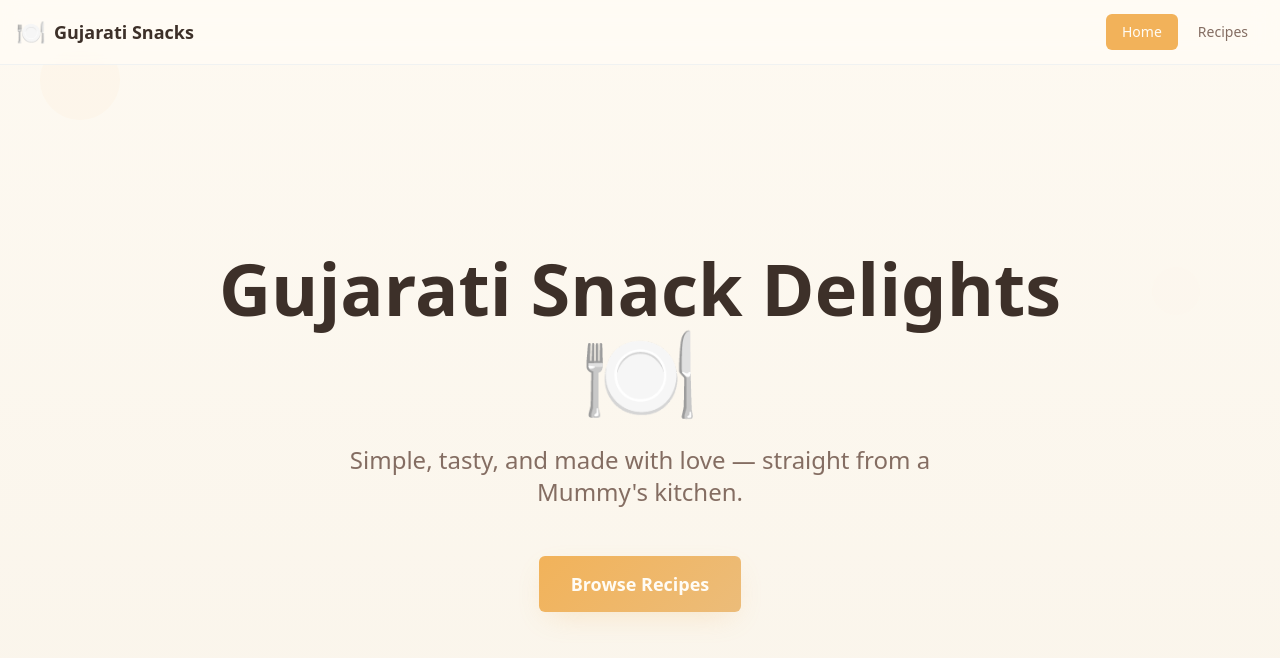
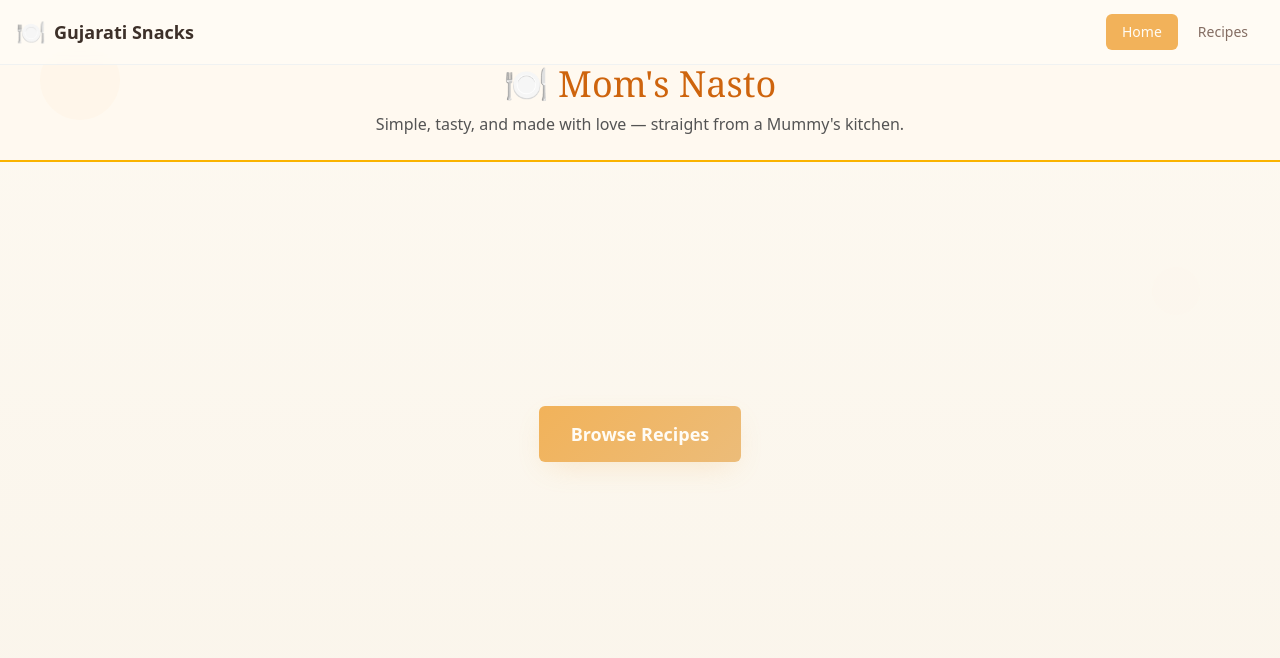
Before and after one commit to Maverickmind2025/gujarati-snack-chutney, a React (Vite) app: page / in a window 1280 px wide. Shown: the top 658 px of the page. Built offline with nearby package versions, Linux system fonts and the light colour scheme.

Commit message:
Update app banner
Replace the existing app banner with a new design that includes the title "Mom’s Nasto" and a tagline.

```diff
--- a/src/index.css
+++ b/src/index.css
@@ -49,6 +49,12 @@ All colors MUST be HSL.
     --ring: 222.2 84% 4.9%;
 
     --radius: 0.5rem;
+
+    /* Header specific colors */
+    --header-bg: 37 100% 97%;
+    --header-border: 43 100% 49%;
+    --header-title: 27 88% 43%;
+    --header-subtitle: 0 0% 33%;
 
     --sidebar-background: 0 0% 98%;
 
--- a/src/pages/Index.tsx
+++ b/src/pages/Index.tsx
@@ -4,21 +4,25 @@ import { HeroButton } from "@/components/ui/hero-button";
 const Index = () => {
   return (
     <div className="min-h-screen bg-gradient-warm">
-      {/* Hero Section */}
-      <div className="container mx-auto px-4 flex items-center justify-center min-h-screen pt-16">
-        <div className="text-center max-w-4xl">
-          {/* Headline */}
-          <h1 className="text-5xl md:text-7xl font-bold mb-6 text-foreground leading-tight">
-            Gujarati Snack Delights{" "}
-            <span className="inline-block text-6xl md:text-8xl">🍽️</span>
-          </h1>
+      {/* Header */}
+      <header className="flex flex-col items-center pt-16 px-6 border-b-2"
+              style={{
+                backgroundColor: 'hsl(var(--header-bg))',
+                borderBottomColor: 'hsl(var(--header-border))'
+              }}>
+        <h1 className="font-serif text-4xl m-0"
+            style={{ color: 'hsl(var(--header-title))' }}>
+          🍽️ Mom's Nasto
+        </h1>
+        <p className="font-sans text-base mt-2 mb-6"
+           style={{ color: 'hsl(var(--header-subtitle))' }}>
+          Simple, tasty, and made with love — straight from a Mummy's kitchen.
+        </p>
+      </header>
 
-          {/* Tagline */}
-          <p className="text-xl md:text-2xl text-muted-foreground mb-12 leading-relaxed max-w-2xl mx-auto">
-            Simple, tasty, and made with love — straight from a Mummy's kitchen.
-          </p>
-
-          {/* CTA Button */}
+      {/* Content Section */}
+      <div className="container mx-auto px-4 flex items-center justify-center min-h-[60vh] pt-16">
+        <div className="text-center">
           <Link to="/recipes">
             <HeroButton className="shadow-warm hover:shadow-xl">
               Browse Recipes
```
